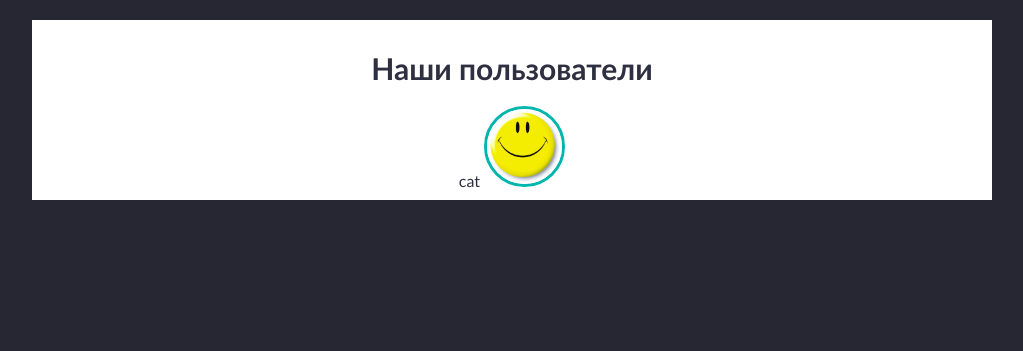
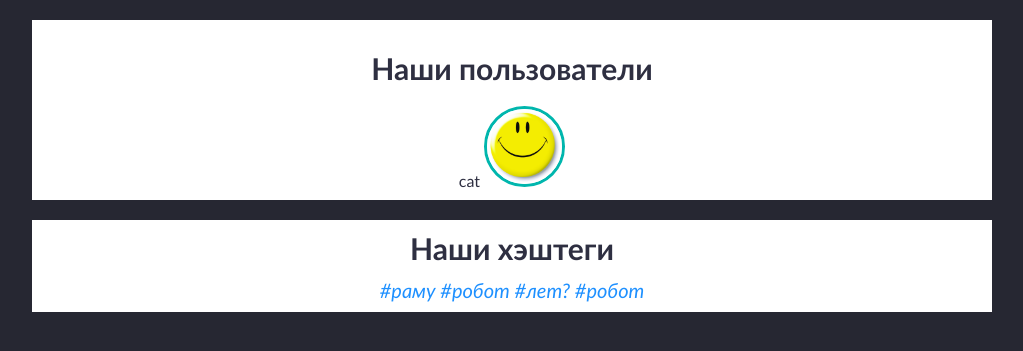
Before and after one commit to DenRebrov/ask, a Rails app: page / in a window 1280 px wide. Shown: the part 54-405 px from the top of the page, without its empty margins (128-1151 px from the left). Run offline with Rails 7, Linux system fonts and the light colour scheme; data comes from the database, SQL or seed files in the repository; both versions use the stored data as it was after the commit; some libraries are stand-ins or nearby versions.

Commit message:
hashtag beta 0.91

```diff
--- a/app/assets/stylesheets/text.css
+++ b/app/assets/stylesheets/text.css
@@ -21,6 +21,17 @@ a {
 .title-small {
   font-size: 20px;
   margin-bottom: 6px;
+}
+
+
+.text-blue {
+    color: dodgerblue;
+}
+
+.text-hashtag {
+    font-size: 20px;
+    font-style: italic;
+    color: dodgerblue;
 }
 
 .text-lead {
--- a/app/controllers/questions_controller.rb
+++ b/app/controllers/questions_controller.rb
@@ -10,6 +10,8 @@ class QuestionsController < ApplicationController
 
   def questions_hashtags_page
     @questions = Question.all
+
+    @question = Question.where.not(text: nil)
 
   end
 
@@ -54,7 +56,7 @@ class QuestionsController < ApplicationController
     if current_user.present? && params[:question][:user_id].to_i == current_user.id
       params.require(:question).permit(:user_id, :text, :answer, :hashtag)
     else
-      params.require(:question).permit(:user_id, :text)
+      params.require(:question).permit(:user_id, :text, :hashtag)
     end
   end
 end
--- a/app/controllers/users_controller.rb
+++ b/app/controllers/users_controller.rb
@@ -5,6 +5,10 @@ class UsersController < ApplicationController
 
   def index
     @users = User.all
+
+    @questions = Question.all
+
+    @question_hashtags = Question.find_by(params[:hashtag]) #== '["#робот"]'
   end
 
   def new
--- a/app/views/questions/_question.html.erb
+++ b/app/views/questions/_question.html.erb
@@ -3,7 +3,6 @@
     <div class="question-text text-lead">
       <%= question.text %>
     </div>
-
 
     <% if question.answer.present? %>
       <div class="question-answer text-lead">
@@ -16,7 +15,7 @@
     </div>
   </div>
 
-  <div class="text-small">
+  <div class="text-small text-blue">
     <%= link_to question.hashtag.delete('[]",'), questions_hashtags_page_path(question) %>
   </div>
 
--- a/app/views/users/index.html.erb
+++ b/app/views/users/index.html.erb
@@ -13,3 +13,17 @@
     </div>
   <% end %>
 </div>
+
+<div class="content-wrapper buffer-both text-center">
+  <h1 class="title-medium">Наши хэштеги</h1>
+
+  <% questions_with_hashtags = [] %>
+
+  <% @questions.each do |q| %>
+      <% questions_with_hashtags << q.hashtag.delete('[]",') %>
+  <% end %>
+
+  <div class="text-hashtag">
+    <%= questions_with_hashtags.join(' ') %>
+  </div>
+</div>
```
Also changed, not shown: app/views/questions/questions_hashtags_page.html.erb (+6 -2 lines), db/development.sqlite3, 4 other files.
